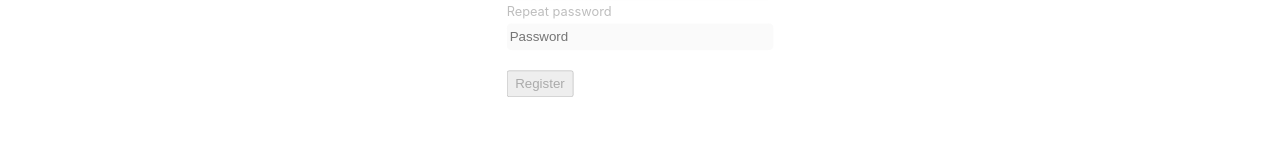
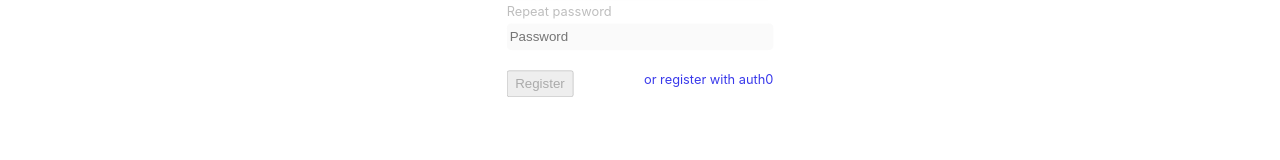
Before and after one commit to matic277/famnit-webapp-nextjs, a Next.js app: page /register in a window 1280 px wide. Shown: the part 372-532 px from the top of the page. Built offline with nearby package versions, Linux system fonts and the light colour scheme; no server answers.

Commit message:
Fixing note animations, register link to auth0

```diff
--- a/pages/register/index.js
+++ b/pages/register/index.js
@@ -1,3 +1,4 @@
+import Link from 'next/link';
 import styles from "../../styles/Login.module.css";
 import styles2 from "../../styles/Register.module.css";
 
@@ -157,7 +158,10 @@ export default function Register() {
 
                     <br/>
 
-                    <button id="btn" className={styles.btn} type="submit" onClick={(e) => onRegisterClick(e)}>Register</button>
+                    <div className={styles2.buttonContainer}>
+                        <button id="btn" className={styles.btn} type="submit" onClick={(e) => onRegisterClick(e)}>Register</button>
+                        <Link href="/api/auth/login" className={styles2.auth0UUrl}> or register with auth0</Link>
+                    </div>
                 </form>
             </main>
         </>
--- a/styles/Home.module.css
+++ b/styles/Home.module.css
@@ -1,5 +1,3 @@
-
-
 .topRow {
     margin-top: 1em;
     text-align: center;
--- a/styles/Register.module.css
+++ b/styles/Register.module.css
@@ -2,7 +2,6 @@
     background-color: red;
     border: 1px solid white;
 }
-
 
 .formRegister {
     position: absolute;
@@ -14,57 +13,14 @@
     /*border: 1px solid white;*/
 }
 
-/*.labelInitial {*/
-/*    font-size: 0.8em;*/
-/*    color: #bebebe;*/
-/*}*/
-/*.labelBad {*/
-/*    font-size: 0.8em;*/
-/*    color: red;*/
-/*}*/
-/*.labelOk {*/
-/*    font-size: 0.8em;*/
-/*    color: green;*/
-/*}*/
-
-/*.inputBoxInitial {*/
-/*    width: 20em;*/
-/*    height: 2em;*/
-/*    !*background-color: red;*!*/
-/*}*/
-
-/*.inputBoxBad {*/
-/*    width: 20em;*/
-/*    height: 2em;*/
-/*    border: 1px solid red;*/
-/*}*/
-/*.inputBoxOk {*/
-/*    width: 20em;*/
-/*    height: 2em;*/
-/*    border: 1px solid green;*/
-/*}*/
-
-.btn {
-    width: 5em;
-    height: 3em;
+.auth0UUrl {
+    /* position: absolute; */
+    float: right;
+    margin-top: 0.2em;
+    font-size: 0.8em;
+    color: #bebebe;
+    color: rgb(57, 57, 235);
 }
-
-/*.form-signin .checkbox {*/
-/*    font-weight: 400;*/
-/*}*/
-
-/*.form-signin .form-floating:focus-within {*/
-/*    z-index: 2;*/
-/*}*/
-
-/*.form-signin input[type="email"] {*/
-/*    margin-bottom: -1px;*/
-/*    border-bottom-right-radius: 0;*/
-/*    border-bottom-left-radius: 0;*/
-/*}*/
-
-/*.form-signin input[type="password"] {*/
-/*    margin-bottom: 10px;*/
-/*    border-top-left-radius: 0;*/
-/*    border-top-right-radius: 0;*/
-/*}*/
+.auth0UUrl:hover {
+    text-decoration: underline;
+}
```
